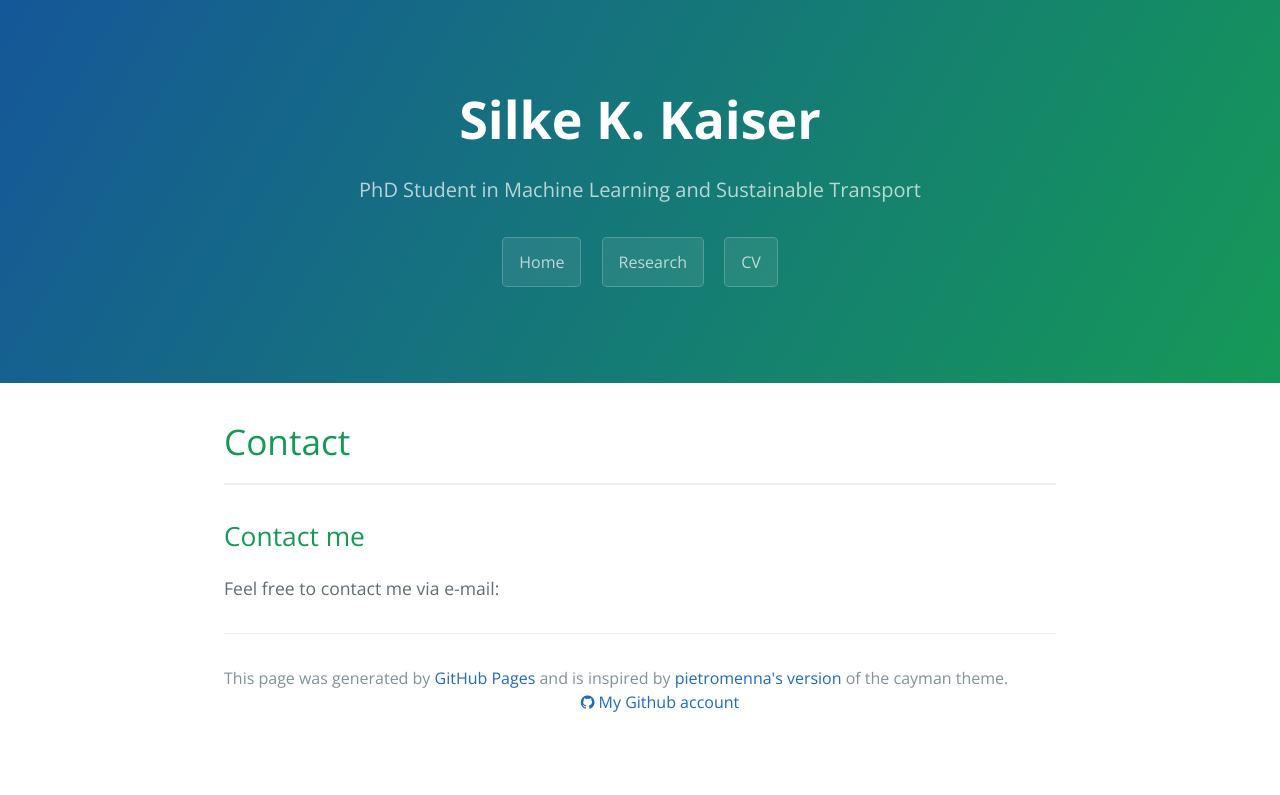
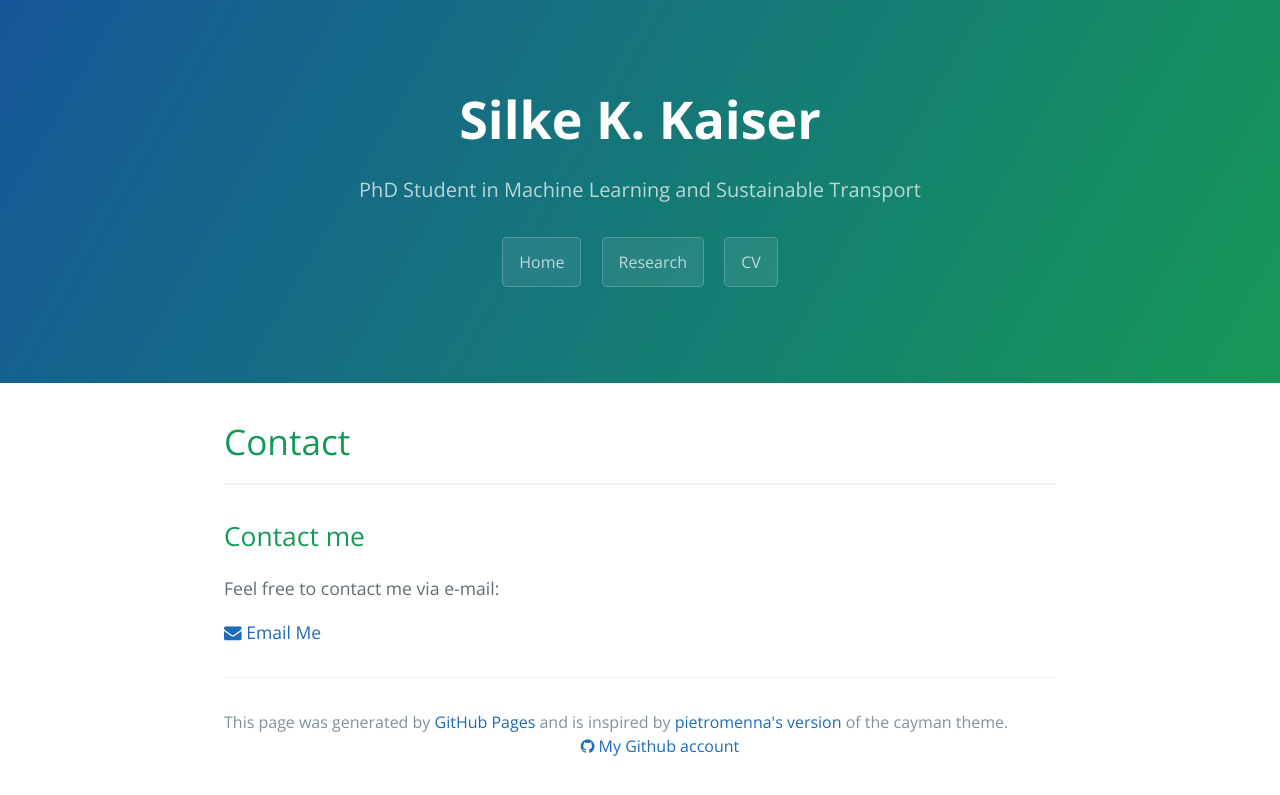
Before and after one commit to silkekaiser/silkekaiser.github.io, a Jekyll site: the page built from contact.md, in a window 1280 px wide. Shown: the top 795 px of the page. Built offline with Jekyll 4.4.1, drawn with Linux system fonts in a browser that asks for light colours; nearby versions of some CDN libraries; our own code applies the rules of GitHub Pages for plain Markdown files.

Commit message:
Update contact.md

```diff
--- a/contact.md
+++ b/contact.md
@@ -7,3 +7,7 @@ layout: default
 ## Contact me
 
 Feel free to contact me via e-mail:
+
+  <a href="mailto:your.email@example.com">
+    <i class="fa fa-envelope"></i> Email Me
+  </a>
```
